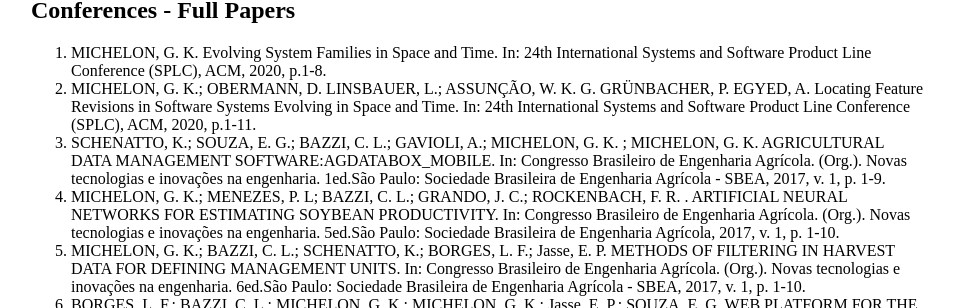
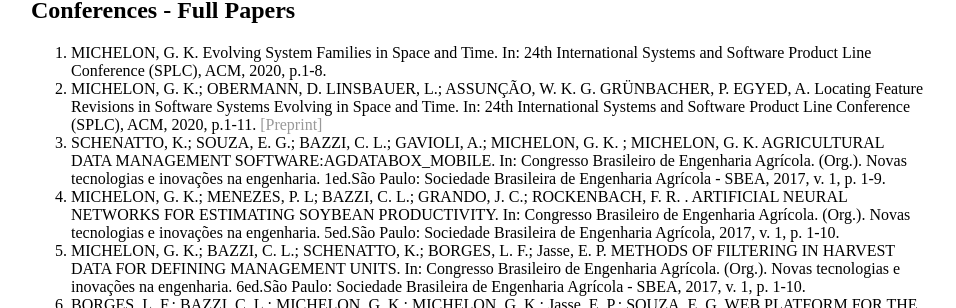
Before and after one commit to GabrielaMichelon/gabrielamichelon.github.io, a Jekyll site: the page built from publications/index.html, in a window 1280 px wide and 900 px high, scrolled down 876 px. Shown: the part 144-452 px from the top of the window, without its empty margins (161-1117 px from the left). Built offline with Jekyll 4.4.1, drawn with Linux system fonts in a browser that asks for light colours.

Commit message:
Update index.html

```diff
--- a/publications/index.html
+++ b/publications/index.html
@@ -34,7 +34,7 @@ title: Publications
 	<h2>Conferences - Full Papers</h2>
 	<ol>
 		<li>MICHELON, G. K. Evolving System Families in Space and Time. In: 24th International Systems and Software Product Line Conference (SPLC), ACM, 2020, p.1-8. </li>
-		<li>MICHELON, G. K.; OBERMANN, D. LINSBAUER, L.; ASSUNÇÃO, W. K. G. GRÜNBACHER, P. EGYED, A. Locating Feature Revisions in Software Systems Evolving in Space and Time. In: 24th International Systems and Software Product Line Conference (SPLC), ACM, 2020, p.1-11. </li>
+		<li>MICHELON, G. K.; OBERMANN, D. LINSBAUER, L.; ASSUNÇÃO, W. K. G. GRÜNBACHER, P. EGYED, A. Locating Feature Revisions in Software Systems Evolving in Space and Time. In: 24th International Systems and Software Product Line Conference (SPLC), ACM, 2020, p.1-11. <a href="./papers/Locating Feature Revisions in Software Systems Evolving in Space and Time.pdf" target="_blank">[Preprint]</a></li>
 		<li>SCHENATTO, K.; SOUZA, E. G.; BAZZI, C. L.; GAVIOLI, A.; MICHELON, G. K. ; MICHELON, G. K. AGRICULTURAL DATA MANAGEMENT SOFTWARE:AGDATABOX_MOBILE. In: Congresso Brasileiro de Engenharia Agrícola. (Org.). Novas tecnologias e inovações na engenharia. 1ed.São Paulo: Sociedade Brasileira de Engenharia Agrícola - SBEA, 2017, v. 1, p. 1-9. </li>
 		<li>MICHELON, G. K.; MENEZES, P. L; BAZZI, C. L.; GRANDO, J. C.; ROCKENBACH, F. R. . ARTIFICIAL NEURAL NETWORKS FOR ESTIMATING SOYBEAN PRODUCTIVITY. In: Congresso Brasileiro de Engenharia Agrícola. (Org.). Novas tecnologias e inovações na engenharia. 5ed.São Paulo: Sociedade Brasileira de Engenharia Agrícola, 2017, v. 1, p. 1-10. </li>
 		<li>MICHELON, G. K.; BAZZI, C. L.; SCHENATTO, K.; BORGES, L. F.; Jasse, E. P. METHODS OF FILTERING IN HARVEST DATA FOR DEFINING MANAGEMENT UNITS. In: Congresso Brasileiro de Engenharia Agrícola. (Org.). Novas tecnologias e inovações na engenharia. 6ed.São Paulo: Sociedade Brasileira de Engenharia Agrícola - SBEA, 2017, v. 1, p. 1-10.</li>
```
